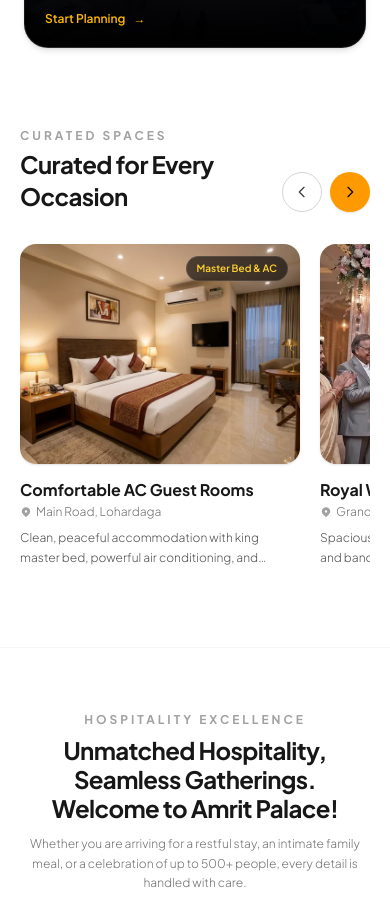
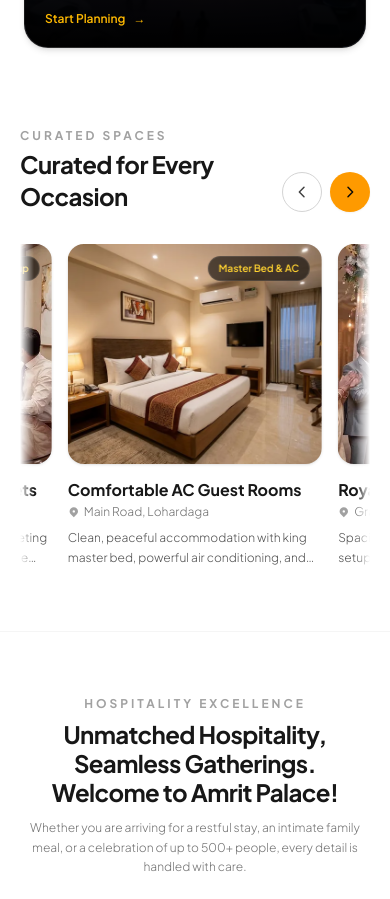
Before and after one commit to Krishna00s/Amrit-Palace, a React (Vite) app: page / in a window 390 px wide. Shown: the part 5000-5899 px from the top of the page. Built offline with nearby package versions, Linux system fonts and the light colour scheme.

Commit message:
feat(carousel): refine curated spaces entrance animation and editorial 3-full-card viewport with soft edge peeks

```diff
--- a/src/components/landing/OccasionsCarousel.tsx
+++ b/src/components/landing/OccasionsCarousel.tsx
@@ -1,4 +1,5 @@
-import React, { useRef } from 'react';
+import React, { useRef, useState, useEffect, useMemo, useCallback } from 'react';
+import { gsap, useGSAP, getDeviceCapability } from '../../motion';
 
 interface OccasionCard {
   id: string;
@@ -68,23 +69,187 @@
   },
 ];
 
+// Extended dataset to provide seamless cyclic track with neighboring peeks on both sides
+const EXTENDED_OCCASIONS = [...OCCASIONS, ...OCCASIONS, ...OCCASIONS];
+const INITIAL_INDEX = OCCASIONS.length; // 5 (Card 0 of the middle set)
+
 export const OccasionsCarousel: React.FC<OccasionsCarouselProps> = ({ onOpenBooking }) => {
-  const scrollRef = useRef<HTMLDivElement | null>(null);
+  const sectionRef = useRef<HTMLElement | null>(null);
+  const headerRef = useRef<HTMLDivElement | null>(null);
+  const viewportRef = useRef<HTMLDivElement | null>(null);
 
-  const handleScroll = (direction: 'left' | 'right') => {
-    if (!scrollRef.current) return;
-    const scrollAmount = 340;
-    scrollRef.current.scrollBy({
-      left: direction === 'left' ? -scrollAmount : scrollAmount,
-      behavior: 'smooth',
+  const [viewportWidth, setViewportWidth] = useState<number>(1216);
+  const [currentIndex, setCurrentIndex] = useState<number>(INITIAL_INDEX);
+  const [isTransitioning, setIsTransitioning] = useState<boolean>(false);
+
+  // Measure viewport container width to calibrate sub-pixel card geometry
+  useEffect(() => {
+    const updateWidth = () => {
+      if (viewportRef.current) {
+        setViewportWidth(viewportRef.current.clientWidth);
+      }
+    };
+    updateWidth();
+
+    const observer = new ResizeObserver(updateWidth);
+    if (viewportRef.current) {
+      observer.observe(viewportRef.current);
+    }
+    return () => observer.disconnect();
+  }, []);
+
+  // Geometry configuration:
+  // Desktop: exactly 3 full cards in center + two ~20% peeks
+  // Tablet: 2 full cards in center + two ~16% peeks
+  // Mobile: 1 full card in center + two ~12.5% peeks
+  const isDesktop = viewportWidth >= 1024;
+  const isTablet = viewportWidth >= 640 && viewportWidth < 1024;
+
+  const config = useMemo(() => {
+    if (isDesktop) {
+      const gap = 24;
+      const peekRatio = 0.20; // 20% peek width
+      const divisor = 3 + 2 * peekRatio; // 3.4
+      const cardWidth = Math.max(260, (viewportWidth - 4 * gap) / divisor);
+      const peekWidth = cardWidth * peekRatio;
+      return { gap, cardWidth, peekWidth, visibleFull: 3 };
+    } else if (isTablet) {
+      const gap = 20;
+      const peekRatio = 0.16;
+      const divisor = 2 + 2 * peekRatio; // 2.32
+      const cardWidth = Math.max(240, (viewportWidth - 3 * gap) / divisor);
+      const peekWidth = cardWidth * peekRatio;
+      return { gap, cardWidth, peekWidth, visibleFull: 2 };
+    } else {
+      const gap = 16;
+      const peekRatio = 0.125;
+      const divisor = 1 + 2 * peekRatio; // 1.25
+      const cardWidth = Math.max(220, (viewportWidth - 2 * gap) / divisor);
+      const peekWidth = cardWidth * peekRatio;
+      return { gap, cardWidth, peekWidth, visibleFull: 1 };
+    }
+  }, [viewportWidth, isDesktop, isTablet]);
+
+  // Compute translateX offset so that Card `currentIndex` starts at (peekWidth + gap)
+  const trackOffset = (config.peekWidth + config.gap) - currentIndex * (config.cardWidth + config.gap);
+
+  // Soft Edge Vignette Mask:
+  // Center cards stay 100% sharp and solid; only the extreme outer edges of the peek cards fade softly
+  const maskStyle: React.CSSProperties = useMemo(() => ({
+    maskImage: 'linear-gradient(to right, transparent 0%, black 4%, black 96%, transparent 100%)',
+    WebkitMaskImage: 'linear-gradient(to right, transparent 0%, black 4%, black 96%, transparent 100%)',
+  }), []);
+
+  // 1. SECTION ENTRANCE ANIMATION (NON-SCRUBBED, SEQUENTIAL, ONE-TIME PERMANENT)
+  useGSAP(
+    () => {
+      if (!sectionRef.current) return;
+      const capability = getDeviceCapability();
+
+      // Respect prefers-reduced-motion
+      if (capability.isReducedMotion || capability.tier === 'REDUCED_MOTION') {
+        if (headerRef.current) gsap.set(headerRef.current, { opacity: 1, y: 0 });
+        const cards = sectionRef.current.querySelectorAll('.card-entrance-item');
+        gsap.set(cards, { opacity: 1, y: 0 });
+        return;
+      }
+
+      // Independent sequential timeline:
+      // 1. Heading appears first
+      // 2. Cards rise sequentially one-by-one from slightly below
+      // NOT tied to scroll progress; runs freely to completion once triggered
+      const tl = gsap.timeline({
+        scrollTrigger: {
+          trigger: sectionRef.current,
+          start: 'top 82%',
+          once: true,
+          toggleActions: 'play none none none',
+        },
       });
+
+      if (headerRef.current) {
+        tl.fromTo(
+          headerRef.current,
+          { opacity: 0, y: 18 },
+          { opacity: 1, y: 0, duration: 0.5, ease: 'power2.out' }
+        );
+      }
+
+      // Query the cards inside the section scope
+      const cards = sectionRef.current.querySelectorAll('.card-entrance-item');
+      if (cards.length > 0) {
+        tl.fromTo(
+          cards,
+          { opacity: 0, y: 36 },
+          {
+            opacity: 1,
+            y: 0,
+            duration: 0.65,
+            stagger: 0.12,
+            ease: 'power2.out',
+          },
+          '-=0.08'
+        );
+      }
+    },
+    { scope: sectionRef }
+  );
+
+  // Carousel Navigation: Next & Prev
+  const handleNext = useCallback(() => {
+    setIsTransitioning(true);
+    setCurrentIndex((prev) => prev + 1);
+  }, []);
+
+  const handlePrev = useCallback(() => {
+    setIsTransitioning(true);
+    setCurrentIndex((prev) => prev - 1);
+  }, []);
+
+  // Normalize index on transition end to preserve infinite cyclic navigation
+  const handleTransitionEnd = () => {
+    if (currentIndex >= OCCASIONS.length * 2 || currentIndex < OCCASIONS.length) {
+      setIsTransitioning(false);
+      const normalized = ((currentIndex % OCCASIONS.length) + OCCASIONS.length) % OCCASIONS.length + OCCASIONS.length;
+      setCurrentIndex(normalized);
+    }
+  };
+
+  // Touch Swipe Support for Mobile & Tablet
+  const touchStartX = useRef<number | null>(null);
+  const touchDeltaX = useRef<number>(0);
+
+  const onTouchStart = (e: React.TouchEvent) => {
+    touchStartX.current = e.touches[0].clientX;
+    touchDeltaX.current = 0;
+  };
+
+  const onTouchMove = (e: React.TouchEvent) => {
+    if (touchStartX.current === null) return;
+    touchDeltaX.current = e.touches[0].clientX - touchStartX.current;
+  };
+
+  const onTouchEnd = () => {
+    if (touchStartX.current === null) return;
+    if (touchDeltaX.current < -40) {
+      handleNext();
+    } else if (touchDeltaX.current > 40) {
+      handlePrev();
+    }
+    touchStartX.current = null;
+    touchDeltaX.current = 0;
   };
 
   return (
-    <section id="celebrate" className="w-full bg-white text-neutral-900 pb-16 md:pb-24 select-none">
+    <section
+      id="celebrate"
+      ref={sectionRef}
+      aria-label="Curated Spaces for Every Occasion"
+      className="w-full bg-white text-neutral-900 pb-16 md:pb-24 select-none relative overflow-hidden"
+    >
       <div className="max-w-7xl mx-auto px-5 sm:px-8">
-        {/* Header with Circular < > Carousel Controls (exact StayGo layout) */}
-        <div className="flex items-end justify-between mb-8">
+        {/* Header with Circular < > Carousel Controls */}
+        <div ref={headerRef} className="flex items-end justify-between mb-8">
           <div>
             <span className="text-xs tracking-[0.25em] uppercase font-bold text-neutral-400 block mb-1">
               Curated Spaces
@@ -97,40 +262,60 @@
           {/* Carousel Arrow Buttons */}
           <div className="flex items-center gap-2">
             <button
-              onClick={() => handleScroll('left')}
-              className="w-10 h-10 rounded-full border border-neutral-300 hover:border-neutral-900 flex items-center justify-center text-neutral-700 hover:text-neutral-900 transition-colors cursor-pointer"
+              type="button"
+              onClick={handlePrev}
+              className="w-10 h-10 rounded-full border border-neutral-300 hover:border-neutral-900 flex items-center justify-center text-neutral-700 hover:text-neutral-900 transition-colors cursor-pointer focus:outline-none focus:ring-2 focus:ring-amber-500/50"
               aria-label="Previous Occasion"
             >
-              <svg className="w-4 h-4" fill="none" viewBox="0 0 24 24" stroke="currentColor">
-                <path strokeLinecap="round" strokeLinejoin="round" strokeWidth={2} d="M15 19l-7-7 7-7" />
+              <svg className="w-4 h-4" fill="none" viewBox="0 0 24 24" stroke="currentColor" strokeWidth={2.2}>
+                <path strokeLinecap="round" strokeLinejoin="round" d="M15 19l-7-7 7-7" />
               </svg>
             </button>
             <button
-              onClick={() => handleScroll('right')}
-              className="w-10 h-10 rounded-full bg-amber-500 hover:bg-amber-600 text-neutral-950 flex items-center justify-center transition-colors shadow-sm cursor-pointer"
+              type="button"
+              onClick={handleNext}
+              className="w-10 h-10 rounded-full bg-amber-500 hover:bg-amber-400 text-neutral-950 flex items-center justify-center transition-colors shadow-xs cursor-pointer focus:outline-none focus:ring-2 focus:ring-amber-500/50"
               aria-label="Next Occasion"
             >
-              <svg className="w-4 h-4" fill="none" viewBox="0 0 24 24" stroke="currentColor">
-                <path strokeLinecap="round" strokeLinejoin="round" strokeWidth={2} d="M9 5l7 7-7 7" />
+              <svg className="w-4 h-4" fill="none" viewBox="0 0 24 24" stroke="currentColor" strokeWidth={2.2}>
+                <path strokeLinecap="round" strokeLinejoin="round" d="M9 5l7 7-7 7" />
               </svg>
             </button>
           </div>
         </div>
 
-        {/* Horizontal Carousel Row */}
+        {/* Editorial Carousel Viewport (Strictly overflow-hidden with soft edge mask) */}
         <div
-          ref={scrollRef}
-          className="flex gap-5 md:gap-6 overflow-x-auto pb-4 no-scrollbar scroll-smooth snap-x snap-mandatory"
-          style={{ scrollbarWidth: 'none', msOverflowStyle: 'none' }}
+          ref={viewportRef}
+          className="relative w-full overflow-hidden"
+          style={maskStyle}
+          onTouchStart={onTouchStart}
+          onTouchMove={onTouchMove}
+          onTouchEnd={onTouchEnd}
         >
-          {OCCASIONS.map((occasion) => (
+          {/* Cohesive Navigation Track (Translates with GPU transform; separate from vertical entrance) */}
           <div
-              key={occasion.id}
+            className="flex items-stretch"
+            style={{
+              gap: `${config.gap}px`,
+              transform: `translate3d(${trackOffset}px, 0, 0)`,
+              transition: isTransitioning ? 'transform 0.5s cubic-bezier(0.16, 1, 0.3, 1)' : 'none',
+            }}
+            onTransitionEnd={handleTransitionEnd}
+          >
+            {EXTENDED_OCCASIONS.map((occasion, idx) => (
+              <div
+                key={`${occasion.id}-${idx}`}
+                style={{ width: `${config.cardWidth}px` }}
+                className="shrink-0 flex flex-col"
+              >
+                {/* Dedicated Entrance Animation Wrapper (y-axis + opacity only; zero conflict with x-axis track) */}
+                <div
+                  className="card-entrance-item flex flex-col h-full w-full group cursor-pointer"
                   onClick={() => onOpenBooking(occasion.title)}
-              className="w-[280px] sm:w-[320px] shrink-0 snap-start group cursor-pointer flex flex-col"
                 >
                   {/* Rounded Image Container */}
-              <div className="relative h-[220px] sm:h-[240px] rounded-2xl overflow-hidden mb-3.5 shadow-sm group-hover:shadow-md transition-shadow">
+                  <div className="relative h-[220px] sm:h-[240px] rounded-2xl overflow-hidden mb-3.5 shadow-sm group-hover:shadow-md transition-shadow bg-neutral-100">
                     <picture>
                       <source
                         type="image/webp"
@@ -175,7 +360,9 @@
                     {occasion.description}
                   </p>
                 </div>
+              </div>
             ))}
+          </div>
         </div>
       </div>
     </section>
```
Lines whose indentation alone changed are shown as unchanged.
